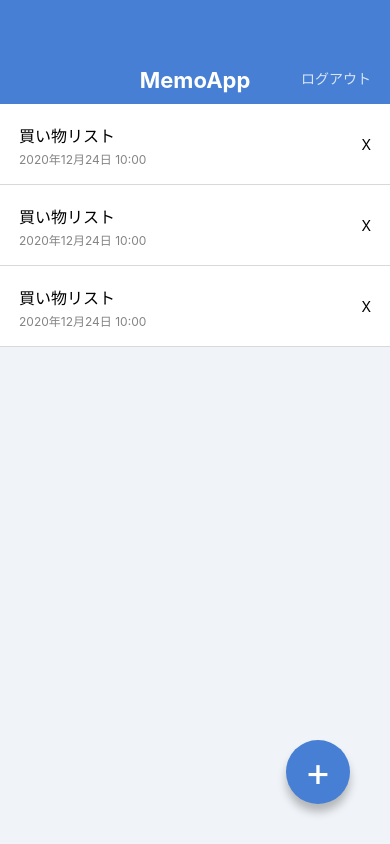
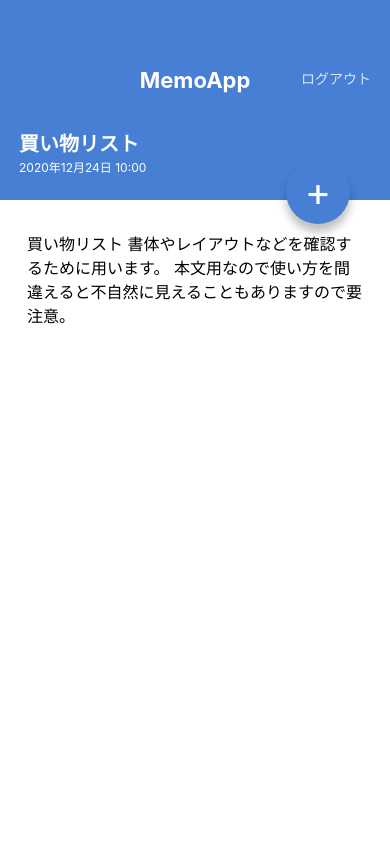
Before and after one commit to akira0816/MemoApp, a React Native app: screen / in a window 390 px wide. Built offline with nearby package versions, Linux system fonts and the light colour scheme.

Commit message:
Create MemoDetailScreen

```diff
--- a/App.jsx
+++ b/App.jsx
@@ -1,21 +1,6 @@
-import { StyleSheet, View } from "react-native";
-import AppBar from "./src/components/AppBar";
-import CircleButton from "./src/components/CircleButton";
-import MemoList from "./src/components/MemoList";
+import MemoDetailScreen from "./src/screens/MemoDetailScreen";
+// import MemoListScreen from "./src/screens/MemoListScreen";
 
 export default function App() {
-  return (
-    <View style={styles.container}>
-      <AppBar />
-      <MemoList />
-      <CircleButton>+</CircleButton>
-    </View>
-  );
+  return <MemoDetailScreen />;
 }
-
-const styles = StyleSheet.create({
-  container: {
-    flex: 1,
-    backgroundColor: "#F0F4F8",
-  },
-});
--- a/src/components/CircleButton.jsx
+++ b/src/components/CircleButton.jsx
@@ -1,10 +1,10 @@
 import { View, Text, StyleSheet } from "react-native";
-import { string } from "prop-types";
+import { string, shape } from "prop-types";
 
 export default function CircleButton(props) {
-  const { children } = props;
+  const { children, style } = props;
   return (
-    <View style={styles.circleButton}>
+    <View style={[styles.circleButton, style]}>
       <Text style={styles.circleButtonLabel}>{children}</Text>
     </View>
   );
@@ -12,6 +12,11 @@
 
 CircleButton.propTypes = {
   children: string.isRequired,
+  style: shape(),
+};
+
+CircleButton.defaultProps = {
+  style: null,
 };
 
 const styles = StyleSheet.create({
--- /dev/null
+++ b/src/screens/MemoDetailScreen.jsx
@@ -0,0 +1,55 @@
+import { View, Text, StyleSheet, ScrollView } from "react-native";
+import AppBar from "../components/AppBar";
+import CircleButton from "../components/CircleButton";
+
+export default function MemoDetailScreen() {
+  return (
+    <View style={styles.container}>
+      <AppBar />
+      <View style={styles.memoHeader}>
+        <Text style={styles.memoTitle}>買い物リスト</Text>
+        <Text style={styles.memoDate}>2020年12月24日 10:00</Text>
+      </View>
+      <ScrollView style={styles.memoBody}>
+        <Text style={styles.memoText}>
+          買い物リスト 書体やレイアウトなどを確認するために用います。
+          本文用なので使い方を間違えると不自然に見えることもありますので要注意。
+        </Text>
+      </ScrollView>
+      <CircleButton style={{ top: 160, bottom: "auto" }}>+</CircleButton>
+    </View>
+  );
+}
+
+const styles = StyleSheet.create({
+  container: {
+    flex: 1,
+    backgroundColor: "#FFFFFF",
+  },
+  memoHeader: {
+    backgroundColor: "#467FD3",
+    height: 96,
+    justifyContent: "center",
+    paddingVertical: 24,
+    paddingHorizontal: 19,
+  },
+  memoTitle: {
+    color: "#FFFFFF",
+    fontSize: 20,
+    lineHeight: 32,
+    fontWeight: "bold",
+  },
+  memoDate: {
+    color: "#FFFFFF",
+    fontSize: 12,
+    lineHeight: 16,
+  },
+  memoBody: {
+    paddingVertical: 32,
+    paddingHorizontal: 27,
+  },
+  memoText: {
+    fontSize: 16,
+    lineHeight: 24,
+  },
+});
--- /dev/null
+++ b/src/screens/MemoListScreen.jsx
@@ -0,0 +1,21 @@
+import { View, StyleSheet } from "react-native";
+import AppBar from "../components/AppBar";
+import CircleButton from "../components/CircleButton";
+import MemoList from "../components/MemoList";
+
+export default function MemoListScreen() {
+  return (
+    <View style={styles.container}>
+      <AppBar />
+      <MemoList />
+      <CircleButton>+</CircleButton>
+    </View>
+  );
+}
+
+const styles = StyleSheet.create({
+  container: {
+    flex: 1,
+    backgroundColor: "#F0F4F8",
+  },
+});
```
Also changed, not shown: .eslintrc.json.
